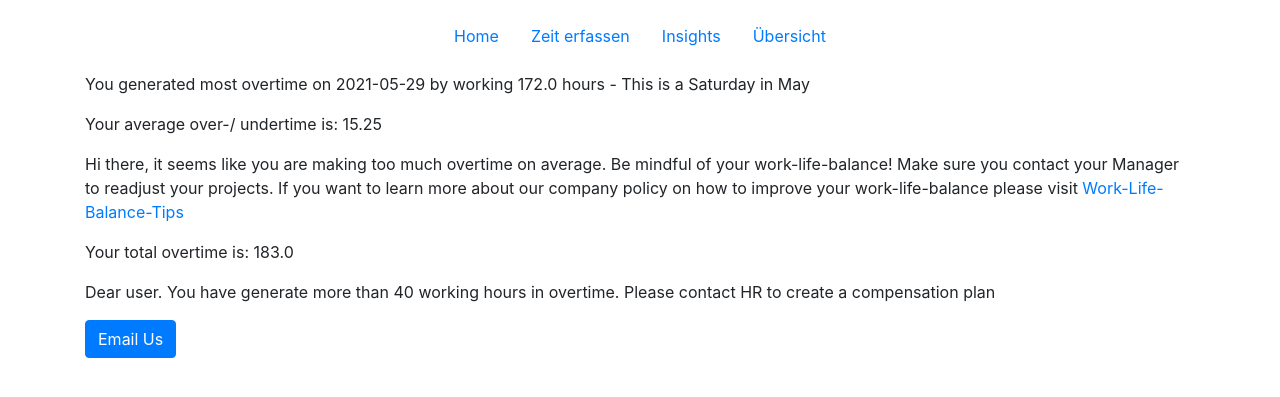
After one commit to urb-ch/prog2, a Flask app: page /insights in a window 1280 px wide. The commit adds this page. Shown: the top 397 px of the page. Run offline with Flask 2, Linux system fonts and the light colour scheme; some libraries are stand-ins or nearby versions.

Commit message:
Updated time calculation and insights page

```diff
--- a/Hours/datasave.py
+++ b/Hours/datasave.py
@@ -1,5 +1,6 @@
 import json
-
+from datetime import datetime
+import calendar
 
 
 def speichern(datei, hours, chosen_date):
@@ -15,15 +16,97 @@ def speichern(datei, hours, chosen_date):
 
     with open(datei, "w") as open_file:
         json.dump(datei_inhalt, open_file, indent=4)
-
 # def stunden_erfassen(stunden):
-  #  anzahl_stunden = stunden
-  #  print(anzahl_stunden)
+  # anzahl_stunden = stunden
+  # print(anzahl_stunden)
 
 
 def zeit_erfassen(datum, stunden):
     formatted_date = str(datum)
-    correct_date = formatted_date # currently transforming datum contents into string as DateForm is otherwise not possible to post in JSON format Object of type DateForm is not JSON serializable
+    correct_date = formatted_date  # currently transforming datum contents into string as DateForm is otherwise not possible to post in JSON format Object of type DateForm is not JSON serializable
     correct_hours = stunden  # should be given together with correct_date as individual parameter
-    datei = "datasave.json"
+    datei = "arbeitsstunden.json"
     speichern(datei, correct_hours, correct_date)
+    ueberstunden(correct_hours, correct_date)
+    # insights(correct_date)
+
+
+def ausgabe_total():
+    datei = "arbeitsstunden.json"
+    try:
+        with open(datei, "r") as open_file:  # opening datei in reading mode
+            datei_inhalt = json.load(open_file)
+            datei_inhalt = dict(sorted(datei_inhalt.items()))  # well can it be that easy to sort a dictionary?  Thank you mr. https://stackoverflow.com/questions/9001509/how-can-i-sort-a-dictionary-by-key
+    except FileNotFoundError:
+        datei_inhalt = {}
+
+    return datei_inhalt  # returning list
+
+
+def ueberstunden(hours, chosen_date):
+    ueberstunden_file = "ueberstunden.json"
+    try:
+        with open(ueberstunden_file) as open_file:
+            datei_inhalt = json.load(open_file)
+    except FileNotFoundError:
+        datei_inhalt = {}
+
+    datei_inhalt[chosen_date] = round((hours - 8), 2)
+
+    # print(datei_inhalt)
+
+    with open(ueberstunden_file, "w") as open_file:
+        json.dump(datei_inhalt, open_file, indent=4)
+
+    # month_aggregation(datei_inhalt)
+
+    # I would like to have an overview on which month I generated most overtime -> should I try and rearrange my dictionary for that to work with keys per month?
+
+
+def ausgabe_overtime():  # https://www.dataquest.io/blog/python-datetime-tutorial/
+    ueberstunden_file = "ueberstunden.json"
+    try:
+        with open(ueberstunden_file) as open_file:
+            datei_inhalt = json.load(open_file)
+    except FileNotFoundError:
+        datei_inhalt = {}
+
+    # determine maximum amount of hours worked and associated key which is the date
+    max_value = max(datei_inhalt.values())  # maximum value
+    max_keys = [keys for keys, value in datei_inhalt.items() if value == max_value]
+    max_keys = "".join(max_keys)
+
+    # Form key into string format by using datetime
+    datum = max_keys
+    my_string = datum
+    my_date = datetime.strptime(my_string, "%Y-%m-%d")
+    string = (calendar.day_name[my_date.weekday()], " in ", calendar.month_name[my_date.weekday()])
+    return_string = "".join(string)
+    # print(max_value, max_keys)
+
+    # determine sum of the total overtime
+    sum_of_overtime = sum(datei_inhalt.values())
+    # print(sum_of_overtime)
+
+    # determine average of overtime
+    avg_of_overtime = sum_of_overtime / len(datei_inhalt.values())
+    avg_of_overtime = round(avg_of_overtime, 2)
+    # print(avg_of_overtime)
+    return sum_of_overtime, max_value, max_keys, avg_of_overtime, return_string
+
+# def month_aggregation(dateiname):
+#     keys = []
+#     for key, value in dateiname.items():
+#         a = key.split("-")
+#         joined_keys = ["".join(a[0:2])]
+#         hours = value
+#         keys.append(joined_keys)
+#     keys = list(set(keys))
+#
+#     for key in keys
+#
+#     # aggregation = {joined_keys:hours} # Neues Dictionary mit jahr und monat. Wenn key == key Summierte hours als values
+#
+#
+# # def visualize():
+#     # work on plotly to visualize over-/ undertime in a plot
--- a/Hours/main.py
+++ b/Hours/main.py
@@ -1,27 +1,52 @@
-from flask import Flask, render_template
+from flask import Flask, render_template, request
 from flask_wtf import FlaskForm
 from wtforms.fields.html5 import DateField
-from wtforms import validators, SubmitField, StringField
+from wtforms import validators, SubmitField, FloatField  # using wtforms because I need validators and a datefield
 import datasave
 
 app = Flask("stundenblatt")
 
-app.config["SECRET_KEY"] = "!1fabod2?"  # https://github.com/CarlosIUSalazar/Python-Flask-DatePicker #Why is this needed?
+app.config["SECRET_KEY"] = "!1fabod2?"  # https://github.com/CarlosIUSalazar/Python-Flask-DatePicker WTForms will use the SECRET_KEY as a salt to create a CSRF token. The csrf_token is generated automatically by the WTForms and it changes each time the page is rendered. This helps us to protect our site against CSRF attacks.
 
 
-class MyForm(FlaskForm):   # create class to define what MyForm is - MyForm is based on FlaskForm
-    chosen_date = DateField("Chosen Date", format="%Y-%m-%d", validators=(validators.DataRequired(),))  # format the DateField(WTForms) and set tha a validator is required otherwise error is given
-    hours = StringField("Geben Sie ihre gearbeiteten Stunden ein:  ", validators=(validators.DataRequired(),))  # Create StringField for the hours, validator needed, currently getting an error if I put one here as well
+class MyForm(FlaskForm):   # create class to define what MyForm is - MyForm is based on FlaskForm objektorientert darum class. Wird genutzt um die validierung durch submit für die ganze Klasse durchzuführen.
+    chosen_date = DateField("Please choose a date", format="%Y-%m-%d", validators=(validators.DataRequired(),))  # format the DateField(WTForms) and set a validator. this is required otherwise error is given
+    hours = FloatField("Enter the amount of worked hours:  ", validators=(validators.DataRequired(),))  # Create StringField for the hours, validator needed, currently getting an error if I put one here as well
     submit = SubmitField("Submit")  # variable for submit
 
 
 @app.route("/", methods=["GET", "POST"])
 def index():
-    datum = MyForm()
-    if datum.validate_on_submit():  # validiert ob submit durchgeführt wurde wurde
-        datasave.zeit_erfassen(datum.chosen_date.data, datum.hours.data)  # call datasave program and give form.chosen_date
+    return render_template("index.html")
 
-    return render_template("index.html", form=datum)
+
+@app.route("/erfassen", methods=["GET", "POST"])
+def erfassen():
+    form_data = MyForm()  # instanzierung der klasse
+    # confirmation_date = str(form_data.chosen_date.data)
+    # confirmation_hours = str(form_data.hours.data)
+    # confirmation_string = "You have worked " + confirmation_hours + " hours on the " + confirmation_date
+    if form_data.validate_on_submit():  # validiert ob submit durchgeführt wurde wurde
+        datasave.zeit_erfassen(form_data.chosen_date.data, form_data.hours.data)  # call datasave program and give form.chosen_date
+
+    return render_template("erfassen.html", form=form_data)
+
+
+@app.route("/uebersicht", methods=["GET", "POST"])
+def uebersicht():
+    if request.method == "GET":
+        datasave.ausgabe_total()
+    daten = datasave.ausgabe_total()
+    return render_template("uebersicht.html", data=daten)  # returning data to call it via jinja later
+
+
+@app.route("/insights", methods=["GET", "POST"])
+def insights():
+    if request.method == "GET":
+        datasave.ausgabe_overtime()
+    daten = datasave.ausgabe_overtime()
+    # try and loop through key based on [] and collect as month
+    return render_template("insights.html", data=daten)
 
 
 if __name__ == "__main__":
--- a/Hours/stunden.json
+++ /dev/null
@@ -1,6 +0,0 @@
-{
-    "01.01.2021": 5,
-    "02.01.2021": 10,
-    "03.01.2021": 8,
-    "04.01.2021": 7
-}
--- /dev/null
+++ b/Hours/templates/header.html
@@ -0,0 +1,22 @@
+<!DOCTYPE html>
+<html lang="en">
+<head>
+    <title>Home</title>
+    <meta charset="utf-8">
+    <meta name="viewport" content="width=device-width, initial-scale=1">
+    <link rel="stylesheet" href="https://maxcdn.bootstrapcdn.com/bootstrap/4.5.2/css/bootstrap.min.css">
+    <script src="https://ajax.googleapis.com/ajax/libs/jquery/3.5.1/jquery.min.js"></script>
+    <script src="https://cdnjs.cloudflare.com/ajax/libs/popper.js/1.16.0/umd/popper.min.js"></script>
+    <script src="https://maxcdn.bootstrapcdn.com/bootstrap/4.5.2/js/bootstrap.min.js"></script>
+</head>
+<body>
+<header class="d-flex justify-content-center py-3">
+      <ul class="nav nav-pills">
+        <li class="nav-item"><a href="http://127.0.0.1:5000/" class="nav-link" aria-current="page">Home</a></li>
+        <li class="nav-item"><a href="http://127.0.0.1:5000/erfassen" class="nav-link">Zeit erfassen</a></li>
+        <li class="nav-item"><a href="http://127.0.0.1:5000/insights" class="nav-link">Insights</a></li>
+        <li class="nav-item"><a href="http://127.0.0.1:5000/uebersicht" class="nav-link">Übersicht</a></li>
+      </ul>
+    </header>
+</body>
+</html>
--- /dev/null
+++ b/Hours/templates/insights.html
@@ -0,0 +1,25 @@
+{% include "header.html" %}
+<html lang="en">
+<head>
+    <title>Title</title>
+    <meta charset="utf-8">
+    <meta name="viewport" content="width=device-width, initial-scale=1">
+    <link rel="stylesheet" href="https://maxcdn.bootstrapcdn.com/bootstrap/4.5.2/css/bootstrap.min.css">
+    <script src="https://ajax.googleapis.com/ajax/libs/jquery/3.5.1/jquery.min.js"></script>
+    <script src="https://cdnjs.cloudflare.com/ajax/libs/popper.js/1.16.0/umd/popper.min.js"></script>
+    <script src="https://maxcdn.bootstrapcdn.com/bootstrap/4.5.2/js/bootstrap.min.js"></script>
+</head>
+<body>
+<div class="container"> <p>You generated most overtime on {{ data[2] }} by working {{ data[1] }} hours - This is a {{ data[4] }} </p> </div>
+<!-- <div class="container"> <p>The month you generated most overtime was:  </p> </div> -->
+
+<div class="container"> <p>Your average over-/ undertime is: {{ data[3] }} </p>  {% if data[3] > 1.5|float %}
+    <p>Hi there, it seems like you are making too much overtime on average. Be mindful of your work-life-balance! Make sure you contact your Manager to readjust your projects.
+    If you want to learn more about our company policy on how to improve your work-life-balance please visit <a href="https://www.businessnewsdaily.com/5244-improve-work-life-balance-today.html" target="_blank"> Work-Life-Balance-Tips</a> </p>
+{% endif %} </div>
+
+<div class="container"> <p>Your total overtime is: {{ data[0] }}  </p>  {% if data[0] > 40|float %}
+    <p>Dear user. You have generate more than 40 working hours in overtime. Please contact HR to create a compensation plan</p> <a href="mailto:raphael@urbanetz.ch" target="_blank" class="btn btn-primary">Email Us</a>
+{% endif %} </div>
+</body>
+</html>
--- /dev/null
+++ b/Hours/ueberstunden.json
@@ -0,0 +1,14 @@
+{
+    "2021-05-25": 0.5,
+    "2021-05-26": 1.5,
+    "2021-03-31": 0.0,
+    "2021-06-18": 2.0,
+    "2021-06-25": -2.0,
+    "2021-05-14": 0.0,
+    "2021-05-28": 0.0,
+    "2021-05-29": 172.0,
+    "2021-05-21": 0.0,
+    "2021-05-27": 1.0,
+    "2021-05-20": 4.0,
+    "2021-08-12": 4.0
+}
```
Also changed, not shown: Hours/arbeitsstunden.json (added, +14 -0 lines), Hours/datasave.json (deleted, +0 -10 lines), Hours/templates/base.html (+7 -1 lines), Hours/templates/erfassen.html (added, +32 -0 lines), Hours/templates/index.html (+8 -9 lines), Hours/templates/uebersicht.html (added, +52 -0 lines).
